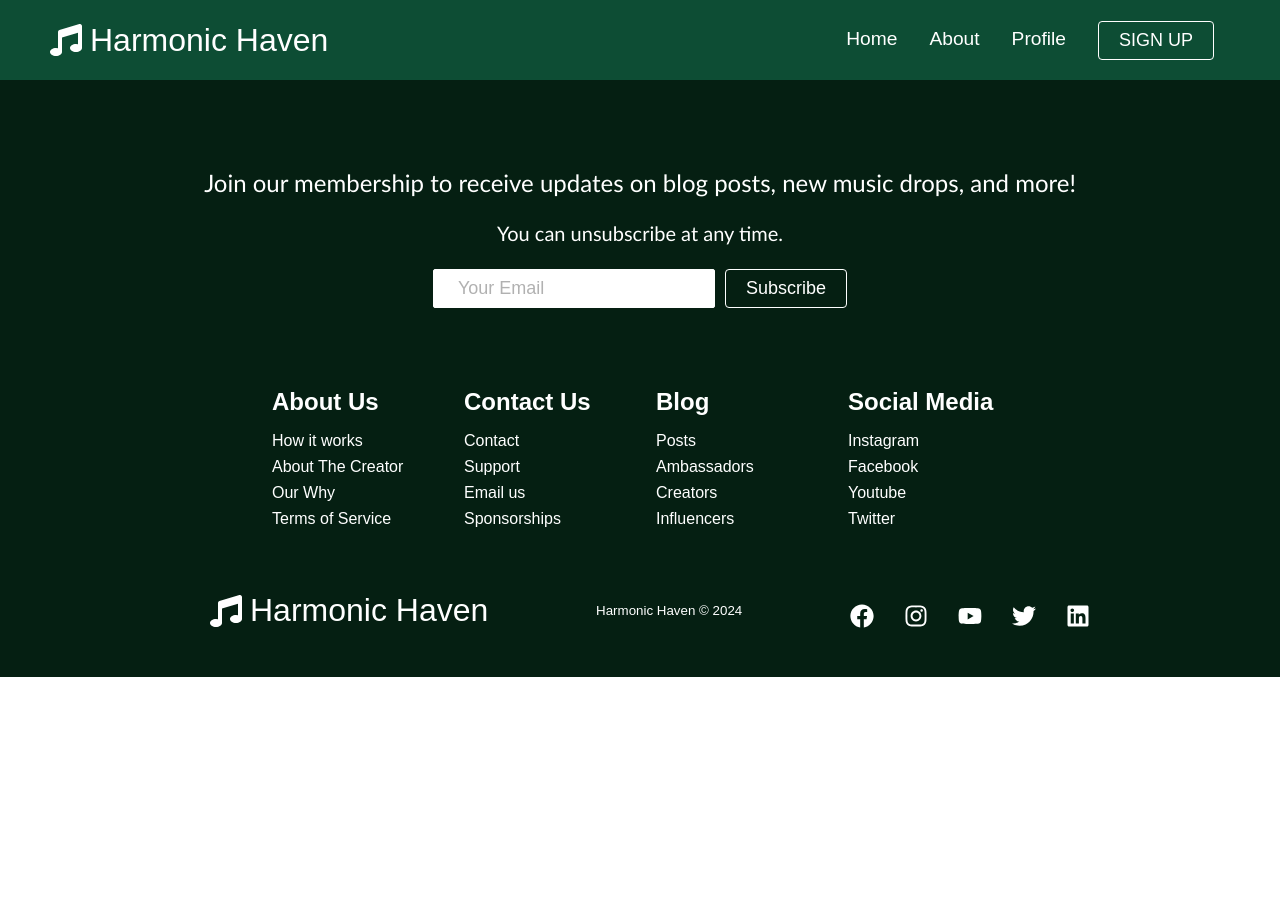
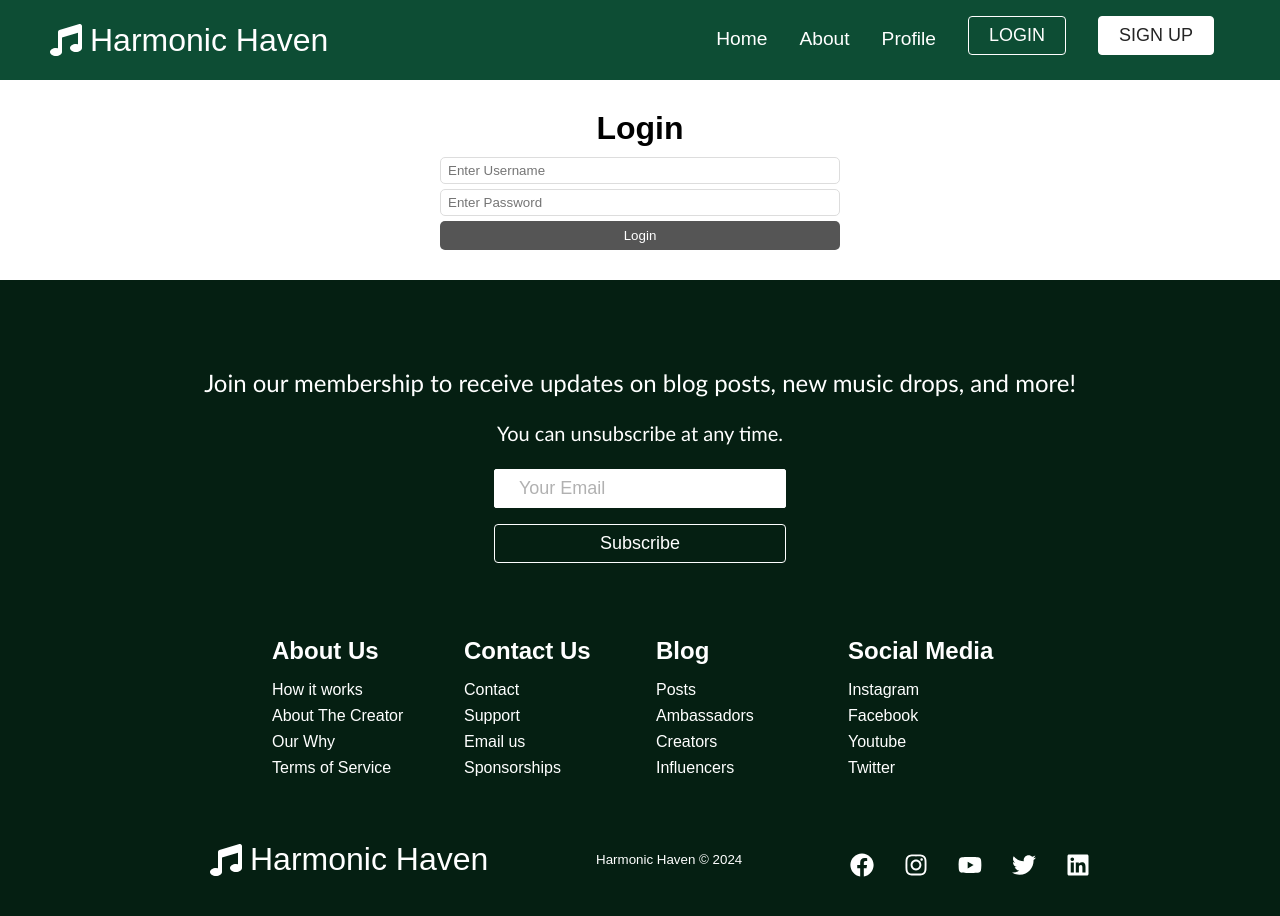
Before and after one commit to ljohn01/CP-325.9, a React (Vite) app in the folder blog-music/: page /login in a window 1280 px wide. Shown: the top 916 px of the page. Before the commit the page ends 800 px from the top, so only its background shows below. Built offline with nearby package versions, Linux system fonts and the light colour scheme.

Commit message:
login and sign up page added

```diff
--- a/blog-music/src/App.jsx
+++ b/blog-music/src/App.jsx
@@ -3,6 +3,8 @@ import Navbar from './components/Navbar'
 import { BrowserRouter as Router, Routes, Route } from 'react-router-dom'
 import Home from './components/pages/HomePage/Home'
 import Footer from './components/pages/Footer/Footer'
+import SignUp from './components/pages/SignUpPage/SignUp'
+import Login from './components/pages/LoginPage/Login'
 
 
 function App() {
@@ -12,8 +14,10 @@ function App() {
       <Navbar />
       <Routes>
         <Route path='/' element={<Home />}></Route>
+        <Route path={'/sign-up'} element={<SignUp />}></Route>
+        <Route path={'/login'} element={<Login />}></Route>
+      </Routes>
 
-      </Routes>
       <Footer />
     </Router>
 
--- a/blog-music/src/components/Button.css
+++ b/blog-music/src/components/Button.css
@@ -90,7 +90,7 @@
 }
 
 .green {
-    background-color: #25ce4a;
+    background-color: #28883d;
     color: #fff;
     border: none;
 }
--- a/blog-music/src/components/HeroSection.jsx
+++ b/blog-music/src/components/HeroSection.jsx
@@ -22,7 +22,10 @@ function HeroSection({
                                 <h1 className={lightText ? 'heading' : 'heading dark'}>{headline}</h1>
                                 <p className={lightTextDesc ? 'home__hero-subtitle' : 'home__hero-subtitle dark'}>{description}</p>
                                 <Link to='/sign-up'>
-                                    <Button buttonSize='btn--wide' buttonColor='blue'>{buttonLabel}</Button>
+                                    <Button buttonSize='btn--wide' buttonColor='green'>{buttonLabel}</Button>
+                                </Link>
+                                <Link to='/login'>
+                                    <Button buttonSize='btn--wide' buttonColor=''>Login</Button>
                                 </Link>
                             </div>
                         </div>
--- a/blog-music/src/components/Navbar.jsx
+++ b/blog-music/src/components/Navbar.jsx
@@ -63,12 +63,25 @@ function Navbar() {
                         </li>
                         <li className="nav-btn">
                             {button ? (
+                                <Link to='/login' className="btn-link">
+                                    <Button buttonStyle='btn--outline'>LOGIN</Button>
+                                </Link>
+                            ): (
+                                <Link to='/login' className="btn-link" onClick={closeMobileMenu}>
+                                    <Button buttonStyle='btn--outline'
+                                        buttonSize='btn--mobile'>
+                                    LOGIN</Button>
+                                </Link>
+                            )}
+                        </li>
+                        <li className="nav-btn">
+                            {button ? (
                                 <Link to='/sign-up' className="btn-link">
-                                    <Button buttonStyle='btn--outline'>SIGN UP</Button>
+                                    <Button buttonStyle='btn--primary'>SIGN UP</Button>
                                 </Link>
                             ): (
                                 <Link to='/sign-up' className="btn-link" onClick={closeMobileMenu}>
-                                    <Button buttonStyle='btn--outline'
+                                    <Button buttonStyle='btn--primary'
                                         buttonSize='btn--mobile'>
                                     SIGN UP</Button>
                                 </Link>
--- a/blog-music/src/components/pages/BlogPage/Blog.jsx
+++ b/blog-music/src/components/pages/BlogPage/Blog.jsx
@@ -17,36 +17,6 @@ function Blog() {
                 <p className="summary">Lorem ipsum dolor sit amet consectetur adipisicing elit. Laudantium illo tenetur, corrupti dolorum eos ipsa nulla fugit, deleniti debitis quia labore sint aspernatur! Similique eligendi nam dignissimos, nulla omnis quo?</p>
                 </div>
             </div>
-            <div className="post">
-                <div className="image">
-                <img src="https://images.unsplash.com/photo-1507838153414-b4b713384a76?q=80&w=1170&auto=format&fit=crop&ixlib=rb-4.0.3&ixid=M3wxMjA3fDB8MHxwaG90by1wYWdlfHx8fGVufDB8fHx8fA%3D%3D" alt=""/>
-                </div>
-
-                <div className="texts">
-                <h2>Learn how to read sheet music in three easy steps</h2>
-                <p className="info">
-                    <a className="author">Lauren Johnson</a>
-                    <time>2024-05-01 10:05</time>
-                </p>
-                <p className="summary">Lorem ipsum dolor sit amet consectetur adipisicing elit. Laudantium illo tenetur, corrupti dolorum eos ipsa nulla fugit, deleniti debitis quia labore sint aspernatur! Similique eligendi nam dignissimos, nulla omnis quo?</p>
-                </div>
-            </div>
-            <div className="post">
-                <div className="image">
-                <img src="https://images.unsplash.com/photo-1507838153414-b4b713384a76?q=80&w=1170&auto=format&fit=crop&ixlib=rb-4.0.3&ixid=M3wxMjA3fDB8MHxwaG90by1wYWdlfHx8fGVufDB8fHx8fA%3D%3D" alt=""/>
-                </div>
-
-                <div className="texts">
-                <h2>Learn how to read sheet music in three easy steps</h2>
-                <p className="info">
-                    <a className="author">Lauren Johnson</a>
-                    <time>2024-05-01 10:05</time>
-                </p>
-                <p className="summary">Lorem ipsum dolor sit amet consectetur adipisicing elit. Laudantium illo tenetur, corrupti dolorum eos ipsa nulla fugit, deleniti debitis quia labore sint aspernatur! Similique eligendi nam dignissimos, nulla omnis quo?</p>
-                </div>
-            </div>
-
-
         </main>
     )
 }
--- /dev/null
+++ b/blog-music/src/components/pages/LoginPage/Login.css
@@ -0,0 +1,33 @@
+form.login {
+    max-width: 400px;
+    margin: 0 auto;
+    margin-top: 30px;
+    margin-bottom: 30px;
+}
+
+input {
+    display: block;
+    margin-top: 1a0px;
+    margin-bottom: 5px;
+    width: 100%;
+    padding: 5px 7px;
+    border: 1px solid #ddd;
+    border-radius: 5px;
+    background-color: #fff;
+}
+
+button {
+    width: 100%;
+    display: block;
+    background-color: #555;
+    border: 0;
+    color: #fff;
+    border-radius: 5px;
+    padding: 7px 0;
+    margin-bottom: 10px;
+}
+
+form h1 {
+    text-align: center;
+    margin-bottom: 10px;
+}
--- /dev/null
+++ b/blog-music/src/components/pages/LoginPage/Login.jsx
@@ -0,0 +1,15 @@
+import React from 'react'
+import './Login.css'
+
+function Login() {
+  return (
+    <form className="login">
+        <h1>Login</h1>
+        <input type="text" placeholder="Enter Username"/>
+        <input type="password" placeholder="Enter Password"/>
+        <button>Login</button>
+    </form>
+  )
+}
+
+export default Login
--- /dev/null
+++ b/blog-music/src/components/pages/SignUpPage/SignUp.css
@@ -0,0 +1,32 @@
+form.signup {
+    max-width: 400px;
+    margin: 0 auto;
+    margin-top: 30px;
+    margin-bottom: 30px;
+}
+
+input {
+    display: block;
+    margin-top: 1a0px;
+    margin-bottom: 5px;
+    width: 100%;
+    padding: 5px 7px;
+    border: 1px solid #ddd;
+    border-radius: 5px;
+    background-color: #fff;
+}
+
+button {
+    width: 100%;
+    display: block;
+    background-color: #555;
+    border: 0;
+    color: #fff;
+    border-radius: 5px;
+    padding: 7px 0;
+}
+
+form h1 {
+    text-align: center;
+    margin-bottom: 10px;
+}
--- /dev/null
+++ b/blog-music/src/components/pages/SignUpPage/SignUp.jsx
@@ -0,0 +1,16 @@
+import React from 'react'
+import './SignUp.css'
+
+
+function SignUp() {
+  return (
+    <form className="signup">
+        <h1>Sign Up</h1>
+    <input type="text" placeholder="Create Username"/>
+    <input type="text" placeholder="Create Password"/>
+    <button>Sign Up</button>
+</form>
+  )
+}
+
+export default SignUp
```
Also changed, not shown: blog-music/src/App.css (line endings or trailing spaces), blog-music/src/components/pages/BlogPage/Blog.css (line endings or trailing spaces).
